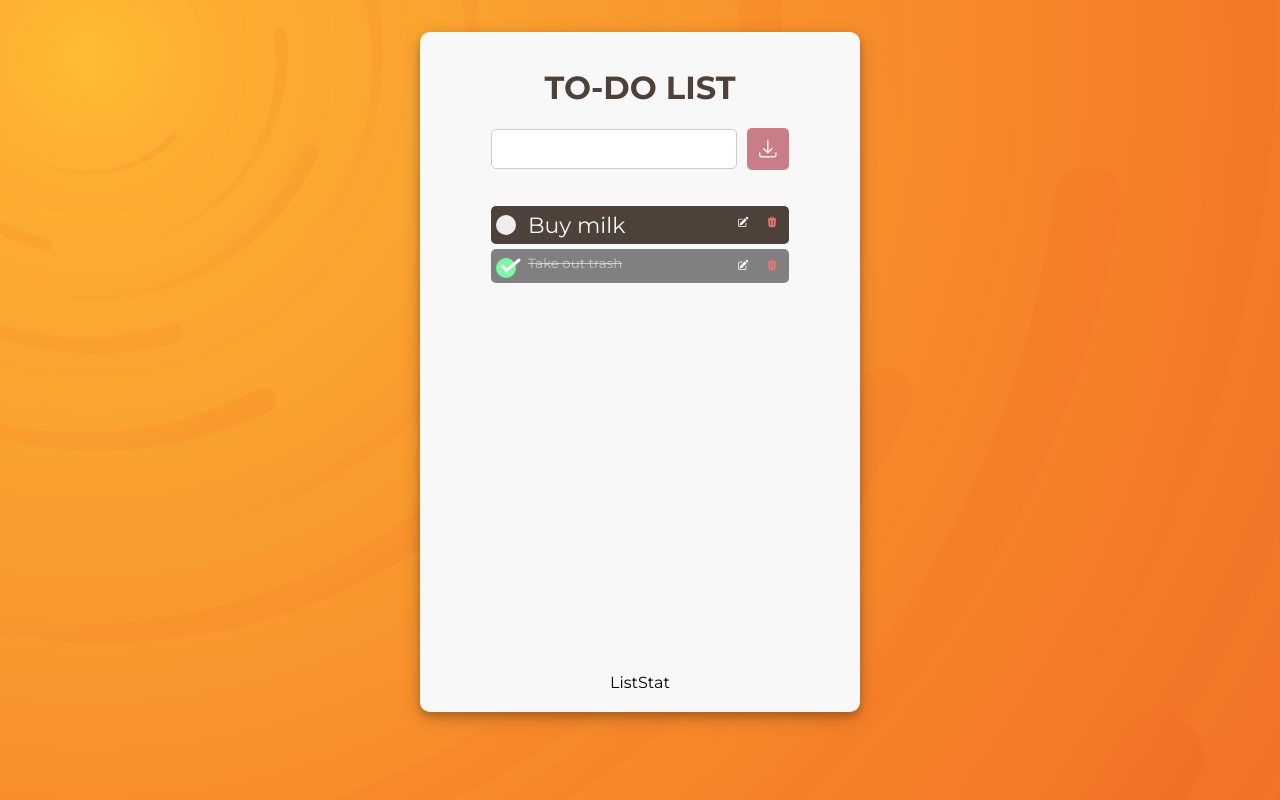
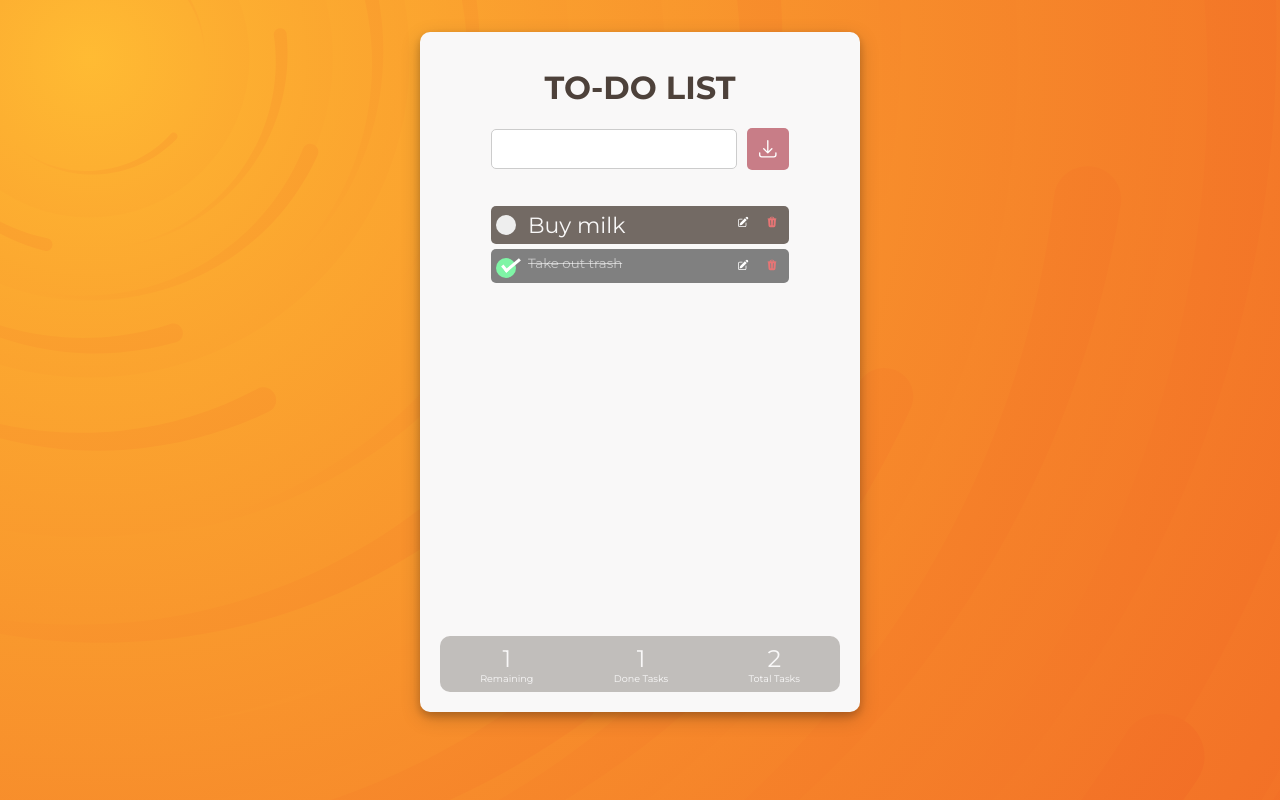
Before and after one commit to severu/vite-todo-practice, a React (Vite) app: page / in a window 1280 px wide. Built offline with nearby package versions, Linux system fonts and the light colour scheme.

Commit message:
added stats at the bottom

```diff
--- a/src/App.jsx
+++ b/src/App.jsx
@@ -1,4 +1,4 @@
-import { useState } from "react";
+import { useState, createContext, useEffect } from "react";
 import TodoList from "./components/TodoList/TodoList";
 import ListStats from "./components/ListStats/ListStats";
 import { ArrowDownTrayIcon } from "@heroicons/react/24/solid";
@@ -9,10 +9,30 @@ import withReactContent from "sweetalert2-react-content";
 
 const MySwal = withReactContent(Swal);
 
+export const ThemeContext = createContext(null);
+
 function App() {
+  const [theme, setTheme] = useState("light");
   const [tasks, setTasks] = useState(todos);
   const [currentInput, setCurrentInput] = useState("");
   const [editID, setEditID] = useState(0); //this is important to control the flow of the handleAdd function
+  const [remaining, setRemaining] = useState(0);
+  const [doneTasks, setdoneTasks] = useState(0);
+  const [totalTasks, setTotalTasks] = useState(0);
+
+  useEffect(() => {
+    const total = tasks.length;
+    setTotalTasks(total);
+    const done = tasks.filter((task) => task.isDone === true)
+    const sum_done = done.length
+    setdoneTasks(sum_done)
+    const remain = total - sum_done
+    setRemaining(remain)
+  }, [tasks]);
+
+  const toggleTheme = () => {
+    setTheme(!theme);
+  };
 
   const handleAdd = (e) => {
     e.preventDefault();
@@ -86,7 +106,9 @@ function App() {
   };
 
   return (
-    <div className="app">
+    <ThemeContext.Provider value={{ theme, toggleTheme }}>
+      <div className="app" id={theme}>
+        <div className="app__toggler"></div>
         <h1 className="app__title">TO-DO LIST</h1>
         <div className="app__form">
           <form id="form-input" onSubmit={handleAdd}>
@@ -100,7 +122,11 @@ function App() {
               />
             </label>
           </form>
-        <button className="app__form__add-btn" type="submit" form="form-input">
+          <button
+            className="app__form__add-btn"
+            type="submit"
+            form="form-input"
+          >
             <ArrowDownTrayIcon className="h-6 w-6 text-blue-500" />
           </button>
         </div>
@@ -110,8 +136,13 @@ function App() {
           handleDelete={handleDelete}
           handleEdit={handleEdit}
         />
-      <ListStats />
+        <ListStats
+          remaining={remaining}
+          doneTasks={doneTasks}
+          totalTasks={totalTasks}
+        />
       </div>
+    </ThemeContext.Provider>
   );
 }
 
--- a/src/App.modules.scss
+++ b/src/App.modules.scss
@@ -6,7 +6,7 @@
   padding: 2rem;
   text-align: left;
 }
-
+/* Light mode */
 .app {
   display: flex;
   flex-direction: column;
@@ -67,3 +67,66 @@
     }
   }
 }
+
+/* Dark mode */
+
+#dark .app {
+  display: flex;
+  flex-direction: column;
+  align-items: center;
+  max-width: 400px;
+  min-height: 40rem;
+  margin: 0 auto;
+  padding: 20px;
+  /* border: 2px solid #333652; */
+  border-radius: 10px;
+  background-color: #24285e;
+  box-shadow: 0 4px 8px 0 rgba(0, 0, 0, 0.2), 0 6px 20px 0 rgba(0, 0, 0, 0.19);
+
+  @media (max-width: 550px) {
+    max-width: 90%;
+  }
+
+  &__title {
+    font-size: 2rem;
+    font-weight: bold;
+    font-family: 'Montserrat', sans-serif;
+    text-align: center;
+    margin-top: 1rem;
+    color: #4D413A;
+  }
+
+  &__form {
+    display: flex;
+    align-items: center;
+    justify-content: center;
+    margin-bottom: 20px;
+
+    &__input {
+      padding: 10px;
+      border: 1px solid #ccc;
+      border-radius: 5px;
+      margin-right: 10px;
+      font-size: 16px;
+      flex-grow: 1;
+      min-width: 14rem;
+    }
+
+    &__add-btn {
+      padding: 10px;
+      border: none;
+      border-radius: 5px;
+      background-color: #C87D87;
+      color: #fff;
+      font-size: 12px;
+      cursor: pointer;
+      transition: background-color 0.3s ease-in-out;
+      width: 2.6rem; /* We need this in order for the svg icon to show without needing to add a text. */
+      height: 2.6rem;
+    }
+    &__add-btn:hover{
+      transform: scale(1.1);
+      box-shadow: 0 4px 8px 0 rgba(0, 0, 0, 0.2), 0 6px 20px 0 rgba(0, 0, 0, 0.19);
+    }
+  }
+}
--- a/src/components/ListStats/ListStats.jsx
+++ b/src/components/ListStats/ListStats.jsx
@@ -1,9 +1,23 @@
-import React from 'react'
+import React from "react";
+import "./ListStats.modules.scss";
 
-function ListStats() {
+function ListStats({ remaining, doneTasks, totalTasks }) {
   return (
-    <div>ListStat</div>
-  )
+    <div className="list-container">
+      <div className="list-container__stats">
+        <span className="list-container__stats__number">{remaining}</span>
+        <span className="list-container__stats__text">Remaining</span>
+      </div>
+      <div className="list-container__stats">
+        <span className="list-container__stats__number">{doneTasks}</span>
+        <span className="list-container__stats__text">Done Tasks</span>
+      </div>
+      <div className="list-container__stats">
+        <span className="list-container__stats__number">{totalTasks}</span>
+        <span className="list-container__stats__text">Total Tasks</span>
+      </div>
+    </div>
+  );
 }
 
-export default ListStats
+export default ListStats;
--- /dev/null
+++ b/src/components/ListStats/ListStats.modules.scss
@@ -0,0 +1,26 @@
+.list-container {
+    background-color: rgb(77 65 58 / 32%);
+    border-radius: 10px;
+    width: 100%;
+    display: flex;
+    justify-content: space-around;
+    align-items: center;
+    min-height: 3.5rem;
+    color: #F9F8F8;
+
+    &__stats {
+
+        display: flex;
+        flex-direction: column;
+        align-items: center;
+
+        &__number {
+            font-size: 1.5rem;
+            font-weight: 300;
+        }
+
+        &__text {
+            font-size: 0.6rem;
+        }
+    }
+}
--- a/src/components/TodoList/TodoList.modules.scss
+++ b/src/components/TodoList/TodoList.modules.scss
@@ -115,11 +115,12 @@
       }
 
       &:nth-child(even) {
-        background-color: #4D413A;
+        background-color: #4d413ac5;
+
       }
 
       &:nth-child(odd) {
-        background-color: #4D413A;
+        background-color: #4d413ac5;
       }
 
       &__del-btn {
```
Lines whose indentation alone changed are shown as unchanged.
